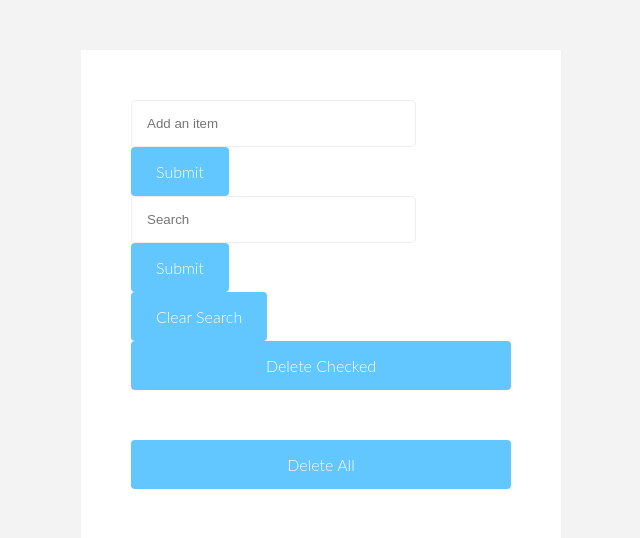
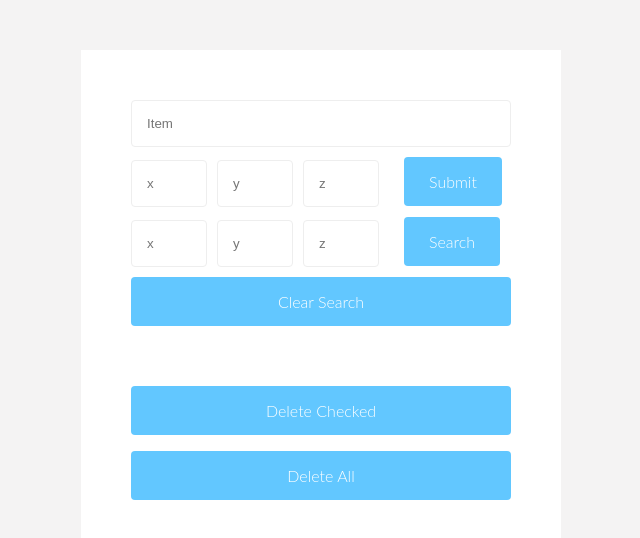
Before and after one commit to skim-1/tlist, a React (Create React App) app: page / in a window 1280 px wide. Shown: the top 538 px of the page, without its empty margins (319-959 px from the left). Built offline with nearby package versions, Linux system fonts and the light colour scheme.

Commit message:
xyz update

```diff
--- a/src/components/App.js
+++ b/src/components/App.js
@@ -11,8 +11,6 @@ import SearchForm from "./SearchForm"
 
 import DeleteSearch from "./DeleteSearch";
 
-import CheckedDelete from "./CheckedDelete";
-
 class App extends Component {
   constructor(props) {
     super(props);
@@ -20,7 +18,7 @@ class App extends Component {
     // getInitialState
     this.state = {
       list: [],
-      pendingItem:""
+      pendingItemr: ""
     };
   }
 
@@ -29,33 +27,40 @@ class App extends Component {
     this.setState({
       list: [
         {
-          name: this.state.pendingItem,
-          x:0,
-          y:0,
-          z:0,
+          name:this.state.pendingItemr,
           check: false,
-          highlight: false
+          highlight: false,
+          x:this.state.pendingItemx,
+          y:this.state.pendingItemy,
+          z:this.state.pendingItemz,
         },
         ...this.state.list
       ],
-      pendingItem:""
+      pendingItemx:"",
+      pendingItemy:"",
+      pendingItemz:"",
+      pendingItemr:""
     });
-    console.log(this.state.list);
+    console.log(this.state.pendingItemr);
   };
 
   newItemSubmitHandler2 = e => {
     e.preventDefault();
     this.setState({
       list: this.state.list.map(item => {
-        if(this.state.pendingItem2.toLowerCase().trim() === item.name.toLowerCase().trim()) {
+        if(this.state.pendingItem2x === item.x && this.state.pendingItem2y === item.y && this.state.pendingItem2z === item.z) {
           return {...item, highlight: true};
+          console.log("working");
         }
         else {
           return {...item, highlight: false}
         }
-      })
+      }),
+
+      pendingItem2x:"",
+      pendingItem2y:"",
+      pendingItem2z:"",
     });
-    console.log(this.state.list[0]);
   };
 
 
@@ -71,13 +76,43 @@ class App extends Component {
 
   handleItemInput = e => {
     this.setState({
-      pendingItem: e.target.value
+      pendingItemr: e.target.value
+    })
+  }
+
+  handleItemInputx = e => {
+    this.setState({
+      pendingItemx: e.target.value
     });
   }
 
-  handleItemInput2 = e => {
+  handleItemInputy = e => {
     this.setState({
-      pendingItem2: e.target.value
+      pendingItemy: e.target.value
+    });
+  }
+
+  handleItemInputz = e => {
+    this.setState({
+      pendingItemz: e.target.value
+    });
+  }
+
+  handleItemInput2x = e => {
+    this.setState({
+      pendingItem2x: e.target.value
+    });
+  }
+
+  handleItemInput2y = e => {
+    this.setState({
+      pendingItem2y: e.target.value
+    });
+  }
+
+  handleItemInput2z = e => {
+    this.setState({
+      pendingItem2z: e.target.value
     });
   }
 
@@ -136,27 +171,39 @@ class App extends Component {
         <InputForm
         newItemSubmitHandler = {this.newItemSubmitHandler}
         handleItemInput = {this.handleItemInput}
-        pendingItem = {this.state.pendingItem}
+        pendingItemr = {this.pendingItemr}
+        handleItemInputx = {this.handleItemInputx}
+        pendingItemx = {this.state.pendingItemx}
+        handleItemInputy = {this.handleItemInputy}
+        pendingItemy = {this.state.pendingItemy}
+        handleItemInputz = {this.handleItemInputz}
+        pendingItemz = {this.state.pendingItemz}
         />
 
         <SearchForm
         newItemSubmitHandler2 = {this.newItemSubmitHandler2}
-        handleItemInput2 = {this.handleItemInput2}
-        pendingItem2 = {this.state.pendingItem2}
+        handleItemInput2x = {this.handleItemInput2x}
+        pendingItem2x = {this.state.pendingItem2x}
+        handleItemInput2y = {this.handleItemInput2y}
+        pendingItem2y = {this.state.pendingItem2y}
+        handleItemInput2z = {this.handleItemInput2z}
+        pendingItem2z = {this.state.pendingItem2z}
         />
 
         <DeleteSearch
         DeleteSearchHandler = {this.DeleteSearchHandler}
         />
 
+        <List list = {this.state.list}
+        handleRemove = {this.handleRemove}
+        handleCheck = {this.handleCheck}
+        />
+
         <button onClick={this.handlecRemove}>
           Delete Checked
         </button>
 
-        <List list = {this.state.list}
-        handleRemove = {this.handleRemove}
-        handleCheck = {this.handleCheck}
-        />
+        <br/>
 
         <button onClick={this.deleteall}>
           Delete All
--- a/src/components/DeleteSearch.js
+++ b/src/components/DeleteSearch.js
@@ -3,7 +3,7 @@ import React from "react";
 const DeleteSearch = props => {
     return (
         <form onSubmit={props.DeleteSearchHandler} className = "todoinput">
-        <button type = "submit" name = "submit" value = 'clear'>
+        <button className = "clearsearch" type = "submit" name = "submit" value = 'clear'>
             Clear Search
         </button>
         </form>
--- a/src/components/InputForm.js
+++ b/src/components/InputForm.js
@@ -4,17 +4,40 @@ const InputForm = props => {
     return (
         <form onSubmit={props.newItemSubmitHandler} className = "todoinput">
             <input
-            className = "input"
+            className = "itemin"
             type = "text"
             onChange = {props.handleItemInput}
-            value = {props.pendingItem}
-            placeholder = "Add an item"
-        />
-        <button type = "submit" name = "submit" value = "submit">
-            Submit
-        </button>
+            value = {props.pendingItemr}
+            placeholder = "Item"
+            />
+            <input
+            className = "input"
+            type = "number"
+            onChange = {props.handleItemInputx}
+            value = {props.pendingItemx}
+            placeholder = "x"
+            />
+
+            <input
+                className = "input"
+                type = "number"
+                onChange = {props.handleItemInputy}
+                value = {props.pendingItemy}
+                placeholder = "y"
+            />
+
+            <input
+                className = "inputz"
+                type = "number"
+                onChange = {props.handleItemInputz}
+                value = {props.pendingItemz}
+                placeholder = "z"
+            />
+
+            <button type = "submit" name = "submit" value = "submit" onSubmit={props.newItemSubmitHandler}>
+                Submit
+            </button>
         </form>
-
     );
 };
 
--- a/src/components/List.js
+++ b/src/components/List.js
@@ -3,6 +3,7 @@ import ListItem from "./ListItem";
 
 const List = props => {
     return (
+        <div className = "mainlist">
             <ul>
                 {props.list.map((item, index) => (
                     <ListItem
@@ -13,9 +14,15 @@ const List = props => {
                         check = {item.check}
                         highlight = {item.highlight}
                         item = {item.name}
+                        x = {item.x}
+                        y = {item.y}
+                        z = {item.z}
+
                     />
                 ))}
             </ul>
+        </div>
+
     );
   };
 
--- a/src/components/ListItem.js
+++ b/src/components/ListItem.js
@@ -4,7 +4,11 @@ const ListItem = props => {
   //props.highlight
     return (
       <li style={{backgroundColor: ( props.highlight ) ? "yellow":"white"}}>
-          {props.item}
+
+          {props.item} --- X: {props.x} | Y: {props.y} | Z: {props.z}
+
+
+
           <input className="input" type="checkbox" checked={props.check} className="input" value={props.itemIndex} onChange={() => {props.handleCheck(props.itemIndex)}}/>
           <button className="action" onClick={
             () => {props.handleRemove(props.itemIndex)}
--- a/src/components/SearchForm.js
+++ b/src/components/SearchForm.js
@@ -4,15 +4,31 @@ const SearchForm = props => {
     return (
         <form onSubmit={props.newItemSubmitHandler2} className = "todoinput">
             <input
-            className = "input"
-            type = "text"
-            onChange = {props.handleItemInput2}
-            value = {props.pendingItem2}
-            placeholder = "Search"
-        />
-        <button type = "submit" name = "submit" value = "submit">
-            Submit
-        </button>
+                className = "input"
+                type = "text"
+                onChange = {props.handleItemInput2x}
+                value = {props.pendingItemx}
+                placeholder = "x"
+            />
+
+            <input
+                className = "input"
+                type = "number"
+                onChange = {props.handleItemInput2y}
+                value = {props.pendingItem2y}
+                placeholder = "y"
+            />
+
+            <input
+                className = "inputz"
+                type = "number"
+                onChange = {props.handleItemInput2z}
+                value = {props.pendingItem2z}
+                placeholder = "z"
+            />
+            <button type = "submit" name = "submit" value = "submit" >
+                Search
+            </button>
         </form>
     );
 };
--- a/src/styles/App.css
+++ b/src/styles/App.css
@@ -37,9 +37,41 @@ body {
   margin-bottom: 35px;
 }
 
-input {
-  width: 75%;
+.inputsearch {
+  width: 65%;
   margin-right: 25px;
+  margin-bottom: 10px;
+  padding: 15px 15px 15px;
+  border-radius: 4px;
+  border: 1px solid rgb(238, 238, 238);
+}
+
+.itemin {
+  padding: 15px 15px 15px;
+  border-radius: 4px;
+  border: 1px solid rgb(238, 238, 238);
+  width: 100%;
+  margin-bottom: 10px;
+}
+
+.clearsearch {
+  width : 100%;
+  margin-bottom: 10px;
+}
+
+.inputz {
+  width: 20%;
+  margin-right: 25px;
+  margin-bottom: 10px;
+  padding: 15px 15px 15px;
+  border-radius: 4px;
+  border: 1px solid rgb(238, 238, 238);
+}
+
+
+.input {
+  width: 20%;
+  margin-right: 10px;
   padding: 15px 0 15px 15px;
   border-radius: 4px;
   border: 1px solid rgb(238, 238, 238);
@@ -69,6 +101,12 @@ li {
   justify-content: space-between;
 }
 
+.mainlist {
+  flex: 1;
+  overflow-y: scroll;
+  max-height: 250px;
+}
+
 .logo-container {
   margin-bottom: 25px;
 }
```
Lines whose indentation alone changed are shown as unchanged.
